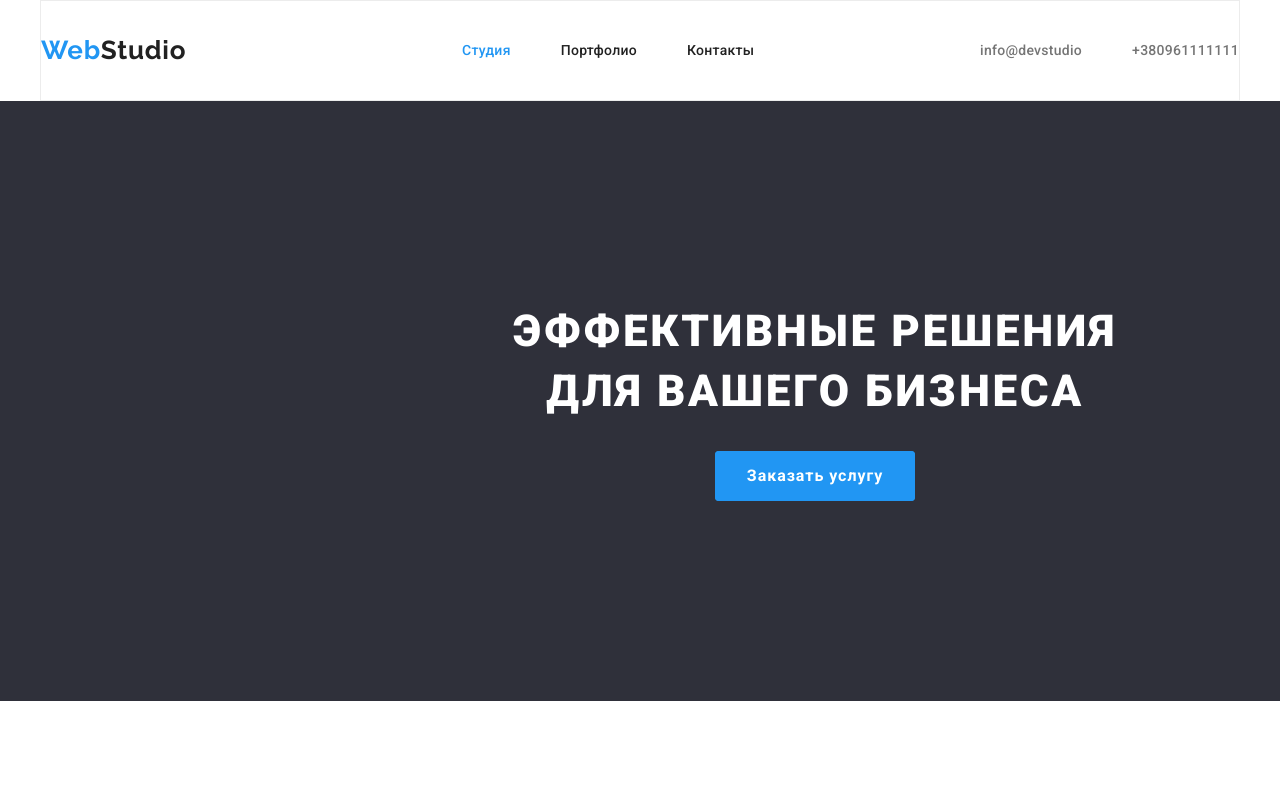
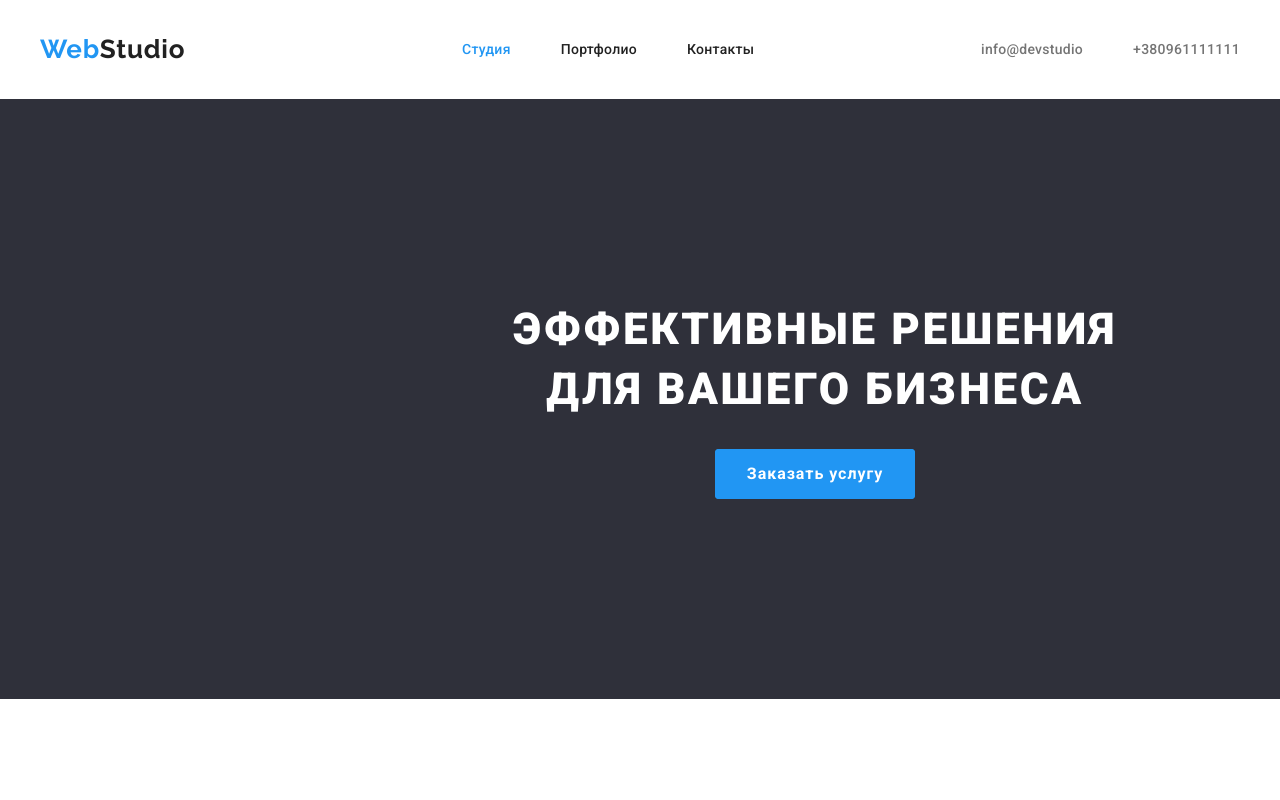
Before and after one commit to TanyaTsapenko/goit-markup-hw-03, a plain HTML site: page index.html in a window 1280 px wide. Shown: the top 800 px of the page. Drawn offline with Linux system fonts and the light colour scheme.

Commit message:
убрала рамку с хедера

```diff
--- a/CSS/style.css
+++ b/CSS/style.css
@@ -50,7 +50,7 @@ display: flex;
 .header-nav{
     justify-content: space-between;
     align-items: center;
-    border: 1px solid rgba(236, 236, 236, 1);
+
     padding-top: 24px;
     padding-bottom: 25px;
 }
```
